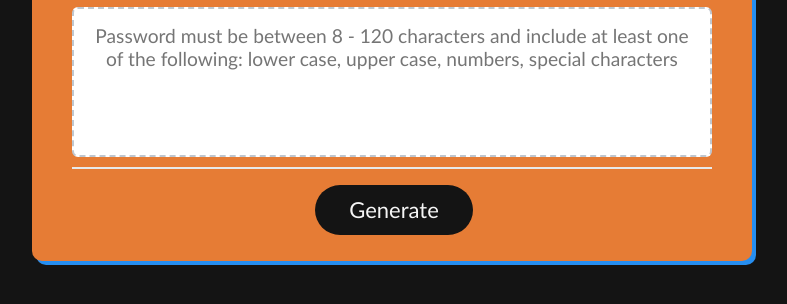
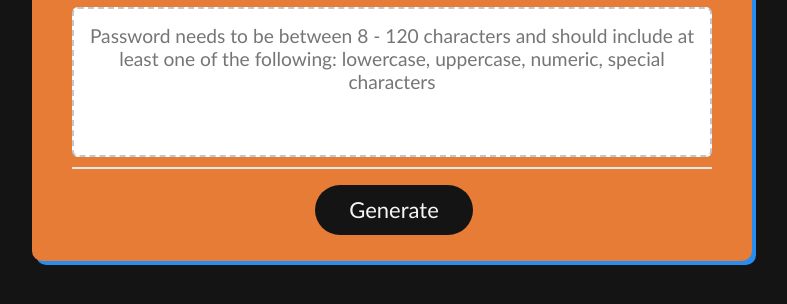
Before and after one commit to SSimonPhd/password-gen, a plain HTML site: page index.html in a window 1280 px wide. Shown: the part 356-660 px from the top of the page, without its empty margins (248-1035 px from the left). Drawn offline with Linux system fonts and the light colour scheme.

Commit message:
Updated textbox message

```diff
--- a/index.html
+++ b/index.html
@@ -21,7 +21,7 @@
           <textarea
             readonly
             id="password"
-            placeholder="Password must be between 8 - 120 characters and include at least one of the following: lower case, upper case, numbers, special characters"
+            placeholder="Password needs to be between 8 - 120 characters and should include at least one of the following: lowercase, uppercase, numeric, special characters"
             aria-label="Generated Password"
           ></textarea>
         </div>
```
